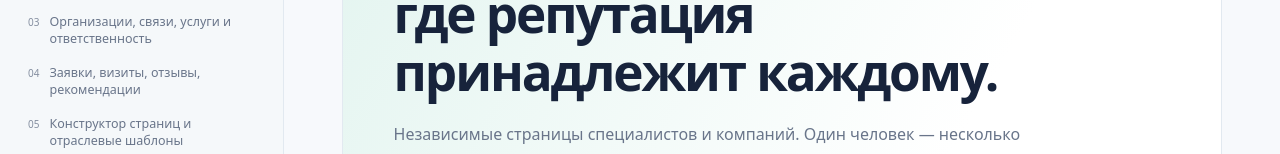
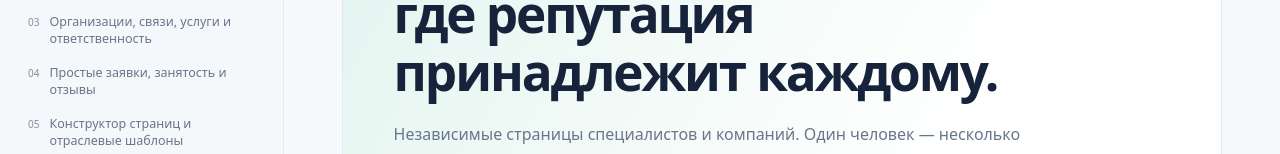
Before and after one commit to nurgeldiserikbay/services, a plain HTML site: page index.html in a window 1280 px wide. Shown: the part 273-427 px from the top of the page. Drawn offline with Linux system fonts and the light colour scheme.

Commit message:
fix(docs): sync changed chapter 04 title in TOC and navigation

```diff
--- a/index.html
+++ b/index.html
@@ -19,7 +19,7 @@
 <nav aria-label="Разделы"><div class="nav-group">ПРОДУКТ И БИЗНЕС-ЛОГИКА</div><a class="nav-item" href="#chapter-01" data-link="chapter-01"><span class="nav-num">01</span><span>Продукт, роли и границы</span></a>
 <a class="nav-item" href="#chapter-02" data-link="chapter-02"><span class="nav-num">02</span><span>Личные и профессиональные профили: жизненный цикл</span></a>
 <a class="nav-item" href="#chapter-03" data-link="chapter-03"><span class="nav-num">03</span><span>Организации, связи, услуги и ответственность</span></a>
-<a class="nav-item" href="#chapter-04" data-link="chapter-04"><span class="nav-num">04</span><span>Заявки, визиты, отзывы, рекомендации</span></a>
+<a class="nav-item" href="#chapter-04" data-link="chapter-04"><span class="nav-num">04</span><span>Простые заявки, занятость и отзывы</span></a>
 <a class="nav-item" href="#chapter-05" data-link="chapter-05"><span class="nav-num">05</span><span>Конструктор страниц и отраслевые шаблоны</span></a>
 <div class="nav-group">ДОВЕРИЕ И БЕЗОПАСНОСТЬ</div><a class="nav-item" href="#chapter-06" data-link="chapter-06"><span class="nav-num">06</span><span>Безопасность, права, приватность, комплаенс</span></a>
 <div class="nav-group">ТЕХНИЧЕСКАЯ АРХИТЕКТУРА</div><a class="nav-item" href="#chapter-07" data-link="chapter-07"><span class="nav-num">07</span><span>Архитектура Backend API</span></a>
@@ -122,8 +122,8 @@
 <h3 id="chapter-03-h7">Ограничения <a class="anchor" href="#chapter-03-h7" aria-label="Ссылка на раздел">#</a></h3>
 <p>Один человек может иметь несколько организаций и филиалов с разными ролями. Один Profile может обслуживать несколько locations. Поля offer (цена, продавец, отмена, налоги) меняются по версии; завершённые транзакции сохраняют snapshot. Рекомендации коллег и подтверждение места работы отличаются от клиентских отзывов.</p>
 <h3 id="chapter-03-h8">Приёмка <a class="anchor" href="#chapter-03-h8" aria-label="Ссылка на раздел">#</a></h3>
-<ul><li>Нельзя добавить работника без подтверждения; нельзя использовать истёкший offer.</li><li>Назначение на «стрижку» не создаёт назначение на «окрашивание».</li><li>Изменение цены не пересчитывает существующее подтверждённое бронирование.</li><li>При выходе мастера из салона его профессиональные отзывы и подписчики остаются.</li><li>Бывший работодатель сохраняет только собственные отзывы и законные операционные данные.</li></ul><div class="chapter-next"><span>Далее</span><a href="#chapter-04">Заявки, визиты, отзывы, рекомендации →</a></div></section>
-<section class="chapter" id="chapter-04" data-title="Заявки, визиты, отзывы, рекомендации" data-n="04"><div class="chapter-meta"><span>РАЗДЕЛ 04 / 26</span><a href="https://github.com/nurgeldiserikbay/services/blob/main/docs/ru/04-booking-reviews.md" target="_blank" rel="noopener noreferrer">Исходник ↗</a></div><h2 class="chapter-title">Заявки, визиты, отзывы, рекомендации</h2><aside class="note"><strong>Актуальное решение (2026-11-01):</strong> <a href="https://github.com/nurgeldiserikbay/services/blob/main/docs/adr/0003-simple-booking-company-view.md" target="_blank" rel="noopener noreferrer">ADR-0003</a> заменяет прежние идеи смет, переговоров о цене и сложных согласований. Приоритет: MVP.</aside>
+<ul><li>Нельзя добавить работника без подтверждения; нельзя использовать истёкший offer.</li><li>Назначение на «стрижку» не создаёт назначение на «окрашивание».</li><li>Изменение цены не пересчитывает существующее подтверждённое бронирование.</li><li>При выходе мастера из салона его профессиональные отзывы и подписчики остаются.</li><li>Бывший работодатель сохраняет только собственные отзывы и законные операционные данные.</li></ul><div class="chapter-next"><span>Далее</span><a href="#chapter-04">Простые заявки, занятость и отзывы →</a></div></section>
+<section class="chapter" id="chapter-04" data-title="Простые заявки, занятость и отзывы" data-n="04"><div class="chapter-meta"><span>РАЗДЕЛ 04 / 26</span><a href="https://github.com/nurgeldiserikbay/services/blob/main/docs/ru/04-booking-reviews.md" target="_blank" rel="noopener noreferrer">Исходник ↗</a></div><h2 class="chapter-title">Простые заявки, занятость и отзывы</h2><aside class="note"><strong>Актуальное решение (2026-11-01):</strong> <a href="https://github.com/nurgeldiserikbay/services/blob/main/docs/adr/0003-simple-booking-company-view.md" target="_blank" rel="noopener noreferrer">ADR-0003</a> заменяет прежние идеи смет, переговоров о цене и сложных согласований. Приоритет: MVP.</aside>
 <h3 id="chapter-04-h1">Схема: простой путь от контакта к выполнению <a class="anchor" href="#chapter-04-h1" aria-label="Ссылка на раздел">#</a></h3>
 <figure class="diagram"><img src="assets/order-lifecycle.svg" alt="Схема: связь без регистрации, заявка, решение продавца и необязательный календарь" loading="lazy" decoding="async"/><figcaption><a href="assets/order-lifecycle.svg" target="_blank" rel="noopener noreferrer">Открыть схему крупно ↗</a></figcaption></figure>
 <p>Текстовая схема процесса доступна в <a href="https://github.com/nurgeldiserikbay/services/blob/main/docs/diagrams/order-lifecycle.mmd" target="_blank" rel="noopener noreferrer">Mermaid</a>.</p>
```
